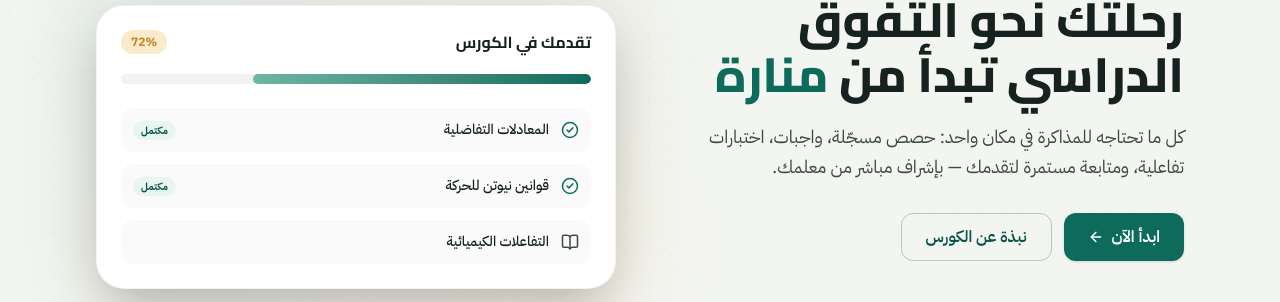
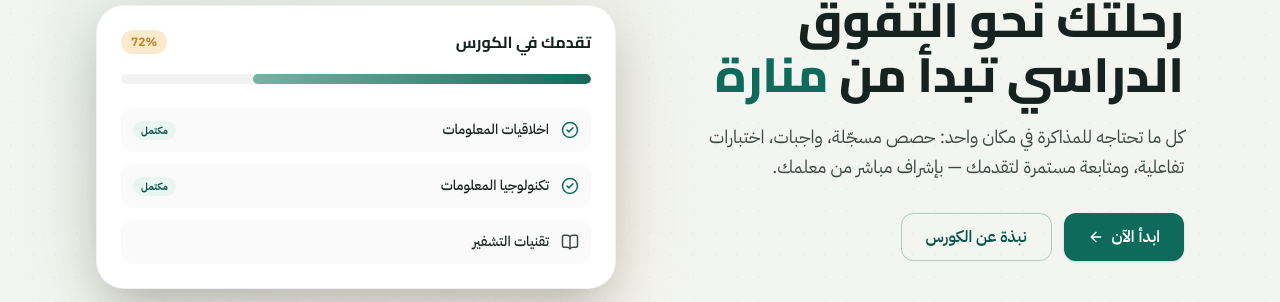
Before and after one commit to MoazMagdy199/Manaraplatform, a React (Vite) app: page / in a window 1280 px wide. Shown: the part 217-519 px from the top of the page. Built offline with nearby package versions, Linux system fonts and the light colour scheme; no server answers.

Commit message:
بعض التعديلات

```diff
--- a/src/pages/public/LandingPage.tsx
+++ b/src/pages/public/LandingPage.tsx
@@ -124,9 +124,9 @@ export default function LandingPage() {
                 </div>
                 <div className="space-y-3">
                   {[
-                    { icon: CheckCircle2, text: 'المعادلات التفاضلية', done: true },
-                    { icon: CheckCircle2, text: 'قوانين نيوتن للحركة', done: true },
-                    { icon: BookOpen, text: 'التفاعلات الكيميائية', done: false },
+                    { icon: CheckCircle2, text: 'اخلاقيات المعلومات', done: true },
+                    { icon: CheckCircle2, text: 'تكنولوجيا المعلومات  ', done: true },
+                    { icon: BookOpen, text: ' تقنيات التشفير', done: false },
                   ].map((row) => (
                     <div
                       key={row.text}
--- a/src/pages/student/StudentDashboard.tsx
+++ b/src/pages/student/StudentDashboard.tsx
@@ -19,7 +19,7 @@ export default function StudentDashboard() {
     .catch(() => setAttendance(null))
 }, [])
 
-  const latestLesson = lessons[lessons.length - 1]
+  const latestLesson = lessons[0]
   const latestHomework = homework[0]
   const latestAnnouncement = announcements[0]
   const myGrade = grades.find((g) => g.studentId === user?.id)
```
